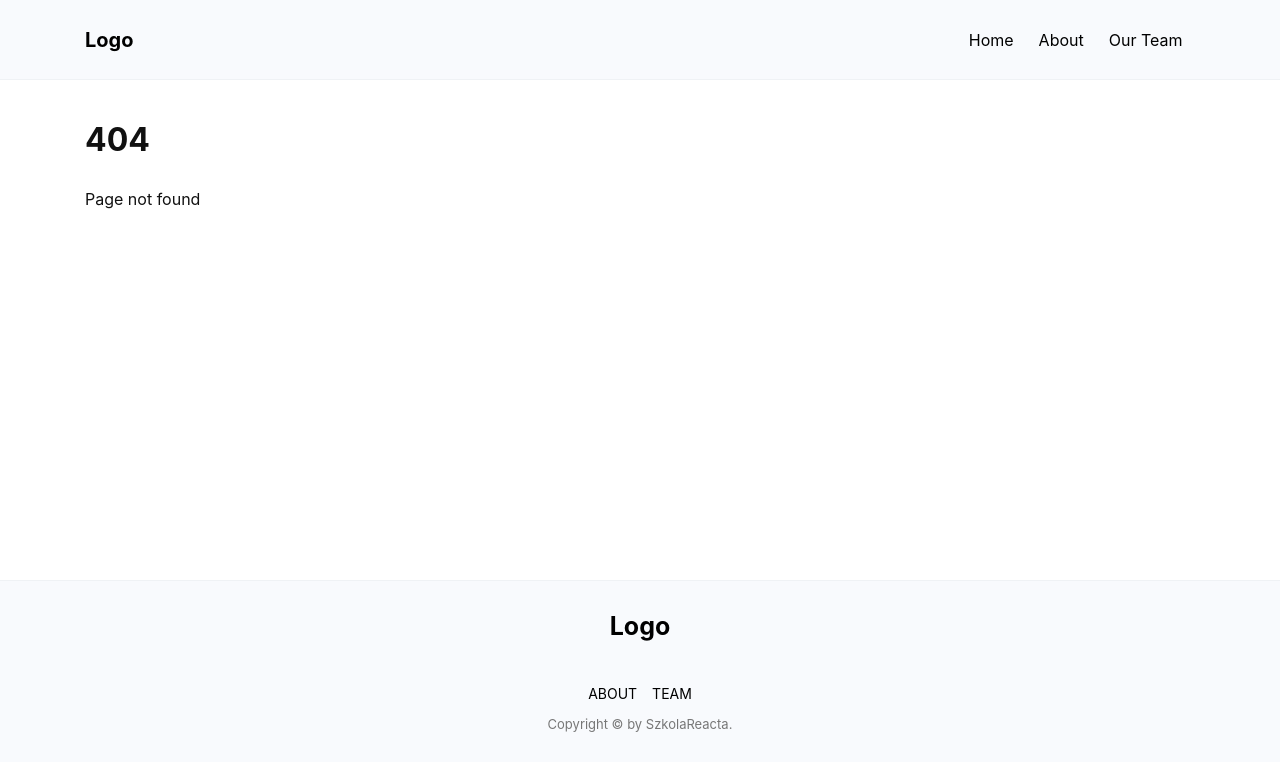
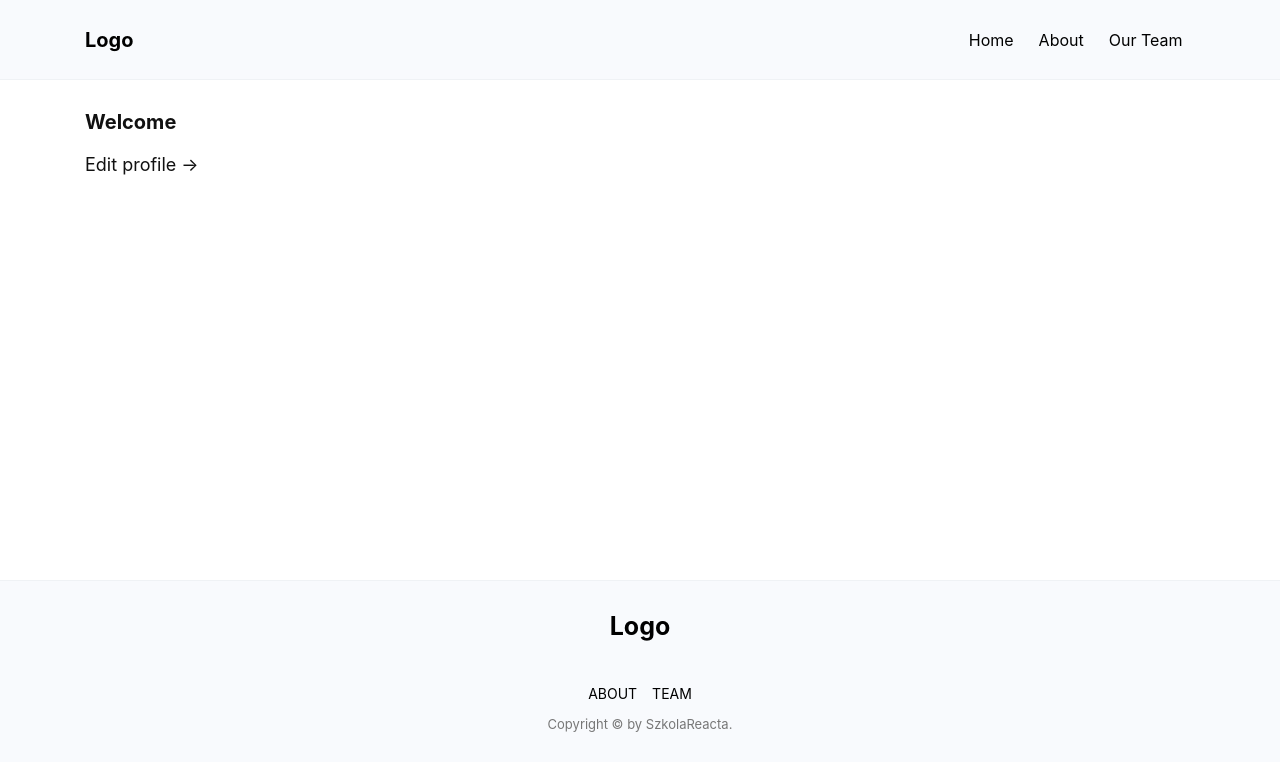
Before and after one commit to szkola-reacta/team-red-v2-app, a React (Create React App) app: page /panel in a window 1280 px wide. Before the commit this address had no page. Shown: the top 770 px of the page. Built offline with nearby package versions, Linux system fonts and the light colour scheme.

Commit message:
Panel uzytkownika

```diff
--- a/src/App.js
+++ b/src/App.js
@@ -1,6 +1,7 @@
 import "./styles/style.scss";
 import { BrowserRouter as Router, Route, Routes } from "react-router-dom";
 import { Login } from "pages/Login";
+import { Panel } from "pages/Panel";
 import Navbar from "./components/layout/Navbar";
 import Footer from "./components/layout/Footer";
 import About from "./pages/About";
@@ -25,6 +26,7 @@ const App = () => {
               {/* Examplary rout  */}
               {/* <Route path="example" element={logged ? <ExampleElem/> : <Login/>}/> */}
               <Route path="/login" element={<Login />} />
+              <Route path="/panel" element={<Panel />} />
             </Routes>
           </div>
         </main>
--- /dev/null
+++ b/src/pages/Panel.js
@@ -0,0 +1,19 @@
+import { useLoginContext } from "components/login/LoginProvider";
+import { Link } from "react-router-dom";
+
+export const Panel = () => {
+  const { logged } = useLoginContext();
+  return (
+    <div className="panel">
+      <span className="panel__welcome">
+        Welcome&nbsp;
+        <span className="panel__name">{logged}</span>
+      </span>
+      <div className="panel__links">
+        <Link to="/edit-profile" className="panel__link">
+          Edit profile
+        </Link>
+      </div>
+    </div>
+  );
+};
--- /dev/null
+++ b/src/styles/layout/_panel.scss
@@ -0,0 +1,36 @@
+.panel {
+  display: flex;
+  flex-wrap: wrap;
+  width: 100%;
+  &__welcome {
+    font-weight: 700;
+    font-size: 2rem;
+    width: 100%;
+  }
+  &__name {
+    color: $color-primary-blue;
+  }
+  &__links {
+    display: flex;
+    flex-direction: column;
+    align-items: flex-start;
+    margin-top: 2rem;
+    font-size: 1.8rem;
+  }
+  &__link {
+    display: inline-flex;
+    align-items: center;
+    &::after {
+      content: "\2192";
+      display: inline-block;
+      font-size: 1.8rem;
+      transition: all 0.2s;
+      margin-left: 0.5rem;
+    }
+    &:hover {
+      &::after {
+        transform: translateX(3px);
+      }
+    }
+  }
+}
--- a/src/styles/style.scss
+++ b/src/styles/style.scss
@@ -7,3 +7,4 @@
 @import "layout/main";
 @import "layout/footer";
 @import "layout/loader";
+@import "layout/panel";
```
